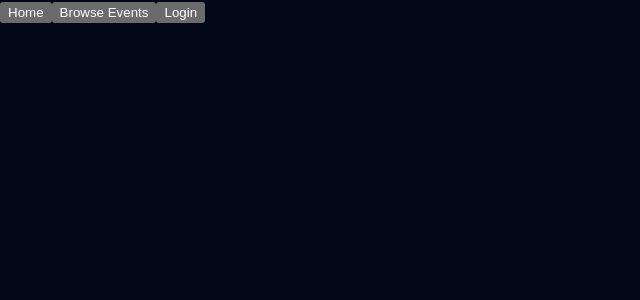
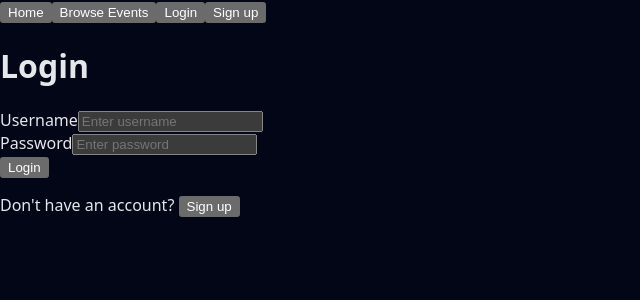
Before and after one commit to Oiko8/Planent_Web_App, a React (Vite) app: page / in a window 1280 px wide. Both pictures are taken after a click on the button "Login". Shown: the top 300 px of the page, without its empty margins (0-640 px from the left). Built offline with nearby package versions, Linux system fonts and the light colour scheme.

Commit message:
Mapping between first pages(welcome->events->login

```diff
--- a/src/App.tsx
+++ b/src/App.tsx
@@ -1,14 +1,16 @@
 import { useState } from "react";
+import './styles/index.css'
 import Navbar from "./components/Navbar";
 import EventsPage from "./pages/EventsPage"
 import WelcomePage from "./pages/WelcomePage"
-import './styles/index.css'
+import LoginPage from "./pages/LoginPage";
+import RegisterPage from "./pages/RegisterPage";
 
 
-type Page = "welcome" | "events";
+type Page = "welcome" | "events" | "login" | "register";
 
 export default function App() {
-    const [page, setPage] = useState<Page>("events");
+    const [page, setPage] = useState<Page>("welcome");
 
     return(
         <div>
@@ -16,8 +18,13 @@ export default function App() {
             <Navbar onNavigate={(NextPage) => setPage(NextPage as Page)} />
 
             {/* Page content */}
+            {page === "welcome" && <WelcomePage />}
+
             {page === "events" && <EventsPage />}
-            {page === "welcome" && <WelcomePage />}
+
+            {page === "login" && <LoginPage onNavigate={(nextPage) => setPage(nextPage as Page)}/>}
+
+            {page === "register" && <RegisterPage />}
         </div>
     )
 }
--- a/src/components/Navbar.tsx
+++ b/src/components/Navbar.tsx
@@ -8,6 +8,7 @@ export default function Navbar({ onNavigate }: NavbarProps) {
             <button onClick={() => onNavigate("welcome")}>Home</button>
             <button onClick={() => onNavigate("events")}>Browse Events</button>
             <button onClick={() => onNavigate("login")}>Login</button>
+            <button onClick={() => onNavigate("register")}>Sign up</button>
         </nav>
     )
 };
--- a/src/data/mockEvents.ts
+++ b/src/data/mockEvents.ts
@@ -8,7 +8,7 @@ export const mockEvents: EventItem[] = [
     type: "Concert",
     city: "Athens",
     venue: "City Hall Stage",
-    date: "2026-04-10 20:30",
+    date: "10-04-2026 20:30",
     priceFrom: 15,
     description: "A live indie concert with local bands and guest performers.",
     status: "PUBLISHED",
@@ -20,7 +20,7 @@ export const mockEvents: EventItem[] = [
     type: "Seminar",
     city: "Thessaloniki",
     venue: "Innovation Hub",
-    date: "2026-04-18 17:00",
+    date: "18-04-2026 17:00",
     priceFrom: 0,
     description: "A practical workshop on layout systems, components, and UX basics.",
     status: "PUBLISHED",
--- a/src/pages/LoginPage.tsx
+++ b/src/pages/LoginPage.tsx
@@ -1,3 +1,50 @@
-export default function LoginPage() {
-    // return()
+import { useState } from "react";
+
+type LoginPageProps = {
+  onNavigate: (page: string) => void;
+};
+
+export default function LoginPage({ onNavigate }: LoginPageProps) {
+  const [username, setUsername] = useState<string>("");
+  const [password, setPassword] = useState<string>("");
+
+  return (
+    <div>
+      <h1>Login</h1>
+
+      {/* Username */}
+      <div>
+        <label>Username</label>
+        <input
+          value={username}
+          onChange={(e) => setUsername(e.target.value)}
+          placeholder="Enter username"
+        />
+      </div>
+
+      {/* Password */}
+      <div>
+        <label>Password</label>
+        <input
+          type="password"
+          value={password}
+          onChange={(e) => setPassword(e.target.value)}
+          placeholder="Enter password"
+        />
+      </div>
+
+      {/* Login button */}
+      <button onClick={() => console.log("Login attempt", username, password)}>
+        Login
+      </button>
+
+      {/* Sign up link */}
+      <p>
+        Don't have an account?{" "}
+        <button onClick={() => onNavigate("register")}>
+          Sign up
+        </button>
+      </p>
+    </div>
+  );
 }
--- /dev/null
+++ b/src/pages/RegisterPage.tsx
@@ -0,0 +1,5 @@
+export default function RegisterPage() {
+    return(
+        <h1>Sign up</h1>
+    );
+}
```
